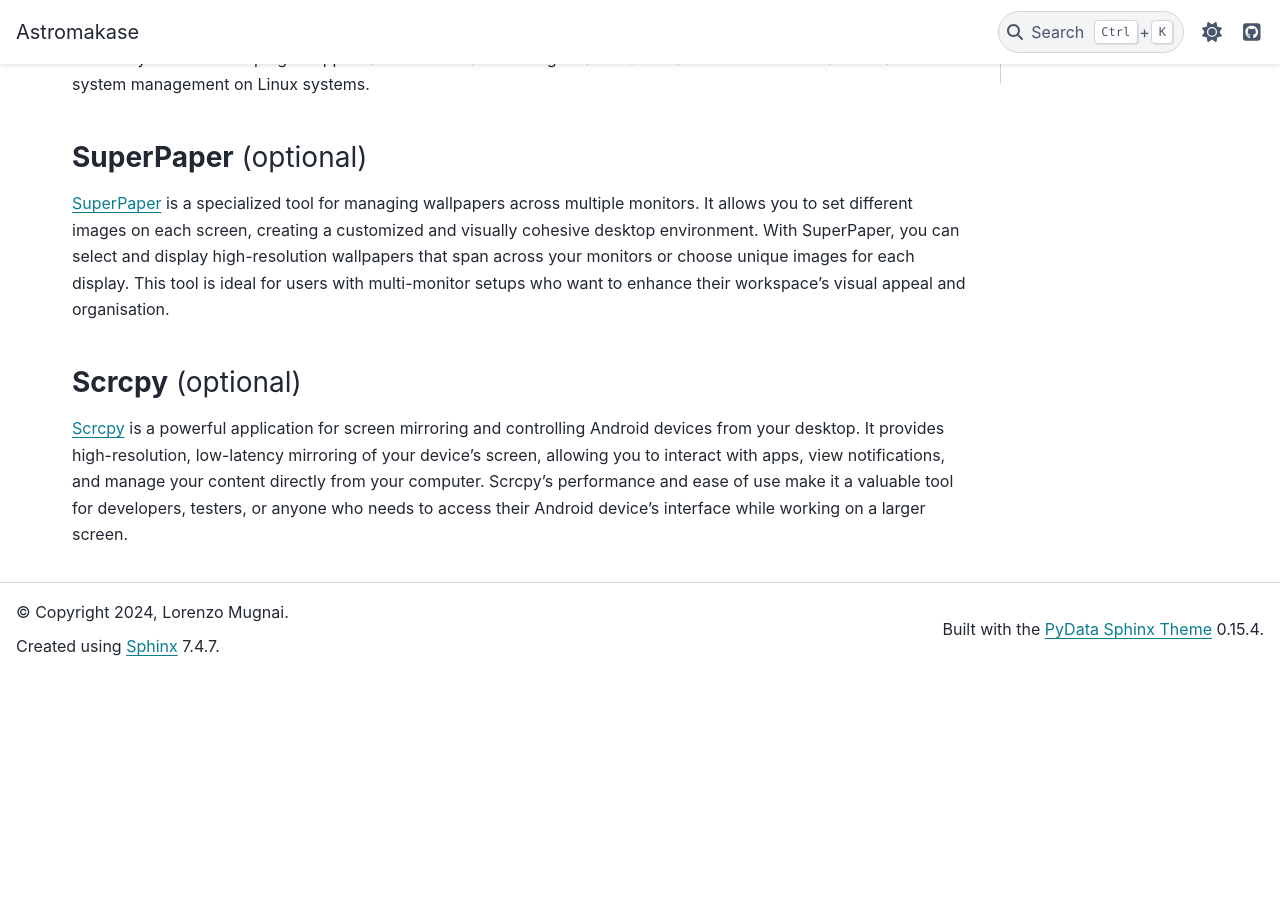
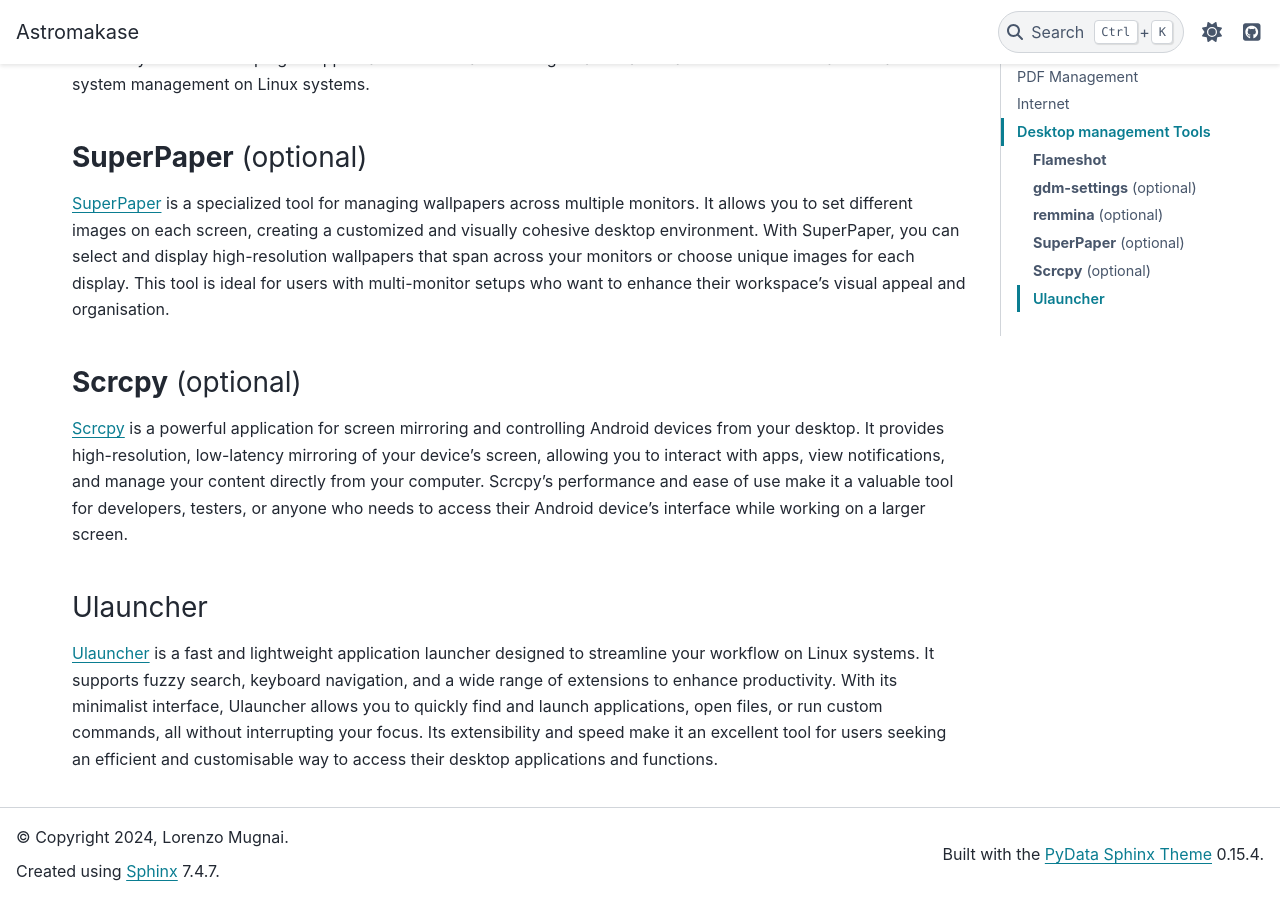
Before and after one commit to mug-n-ai/AstrOmakase, a Sphinx documentation site: the page built from docs/desktop.rst, in a window 1280 px wide and 900 px high, scrolled down 6128 px. Built offline with Sphinx 7.4.7 and the PyData theme 0.15.4, drawn with Linux system fonts in a browser that asks for light colours; before the commit the page ends 6803 px from its top, so only the background shows below that.

Commit message:
improved documentation

```diff
--- a/docs/desktop.rst
+++ b/docs/desktop.rst
@@ -203,3 +203,11 @@
 `Scrcpy <https://github.com/Genymobile/scrcpy>`_ is a powerful application for screen mirroring and controlling Android devices from your desktop.
 It provides high-resolution, low-latency mirroring of your device's screen, allowing you to interact with apps, view notifications, and manage your content directly from your computer.
 Scrcpy's performance and ease of use make it a valuable tool for developers, testers, or anyone who needs to access their Android device's interface while working on a larger screen.
+
+Ulauncher
+++++++++++++++++++++++++++++
+
+`Ulauncher <https://ulauncher.io/>`_ is a fast and lightweight application launcher designed to streamline your workflow on Linux systems.
+It supports fuzzy search, keyboard navigation, and a wide range of extensions to enhance productivity.
+With its minimalist interface, Ulauncher allows you to quickly find and launch applications, open files, or run custom commands, all without interrupting your focus.
+Its extensibility and speed make it an excellent tool for users seeking an efficient and customisable way to access their desktop applications and functions.
--- a/docs/index.rst
+++ b/docs/index.rst
@@ -150,9 +150,10 @@
 - **PDFsam**: A tool for splitting and merging PDF files.
 - **PreCommit**: A framework for managing pre-commit hooks across multiple languages.
 - **qBittorrent**: A lightweight, open-source BitTorrent client.
-- **VLC Media Player**: A media player supporting most multimedia files and streaming protocols.
 - **rSync**: A utility for efficient file transfer and synchronization.
 - **rClone**: A command-line program to manage files on cloud storage.
+- **Ulauncher**: A fast and lightweight application launcher for Linux, supporting extensions and fuzzy search.
+- **VLC Media Player**: A media player supporting most multimedia files and streaming protocols.
 - **VSCode**: A complete and versatile code editor.
 - **Xournal++**: A PDF annotation and note-taking tool.
 - **Zed**: A high-performance multiplayer code editor.
```
Also changed, not shown: README.md (+2 -2 lines).
